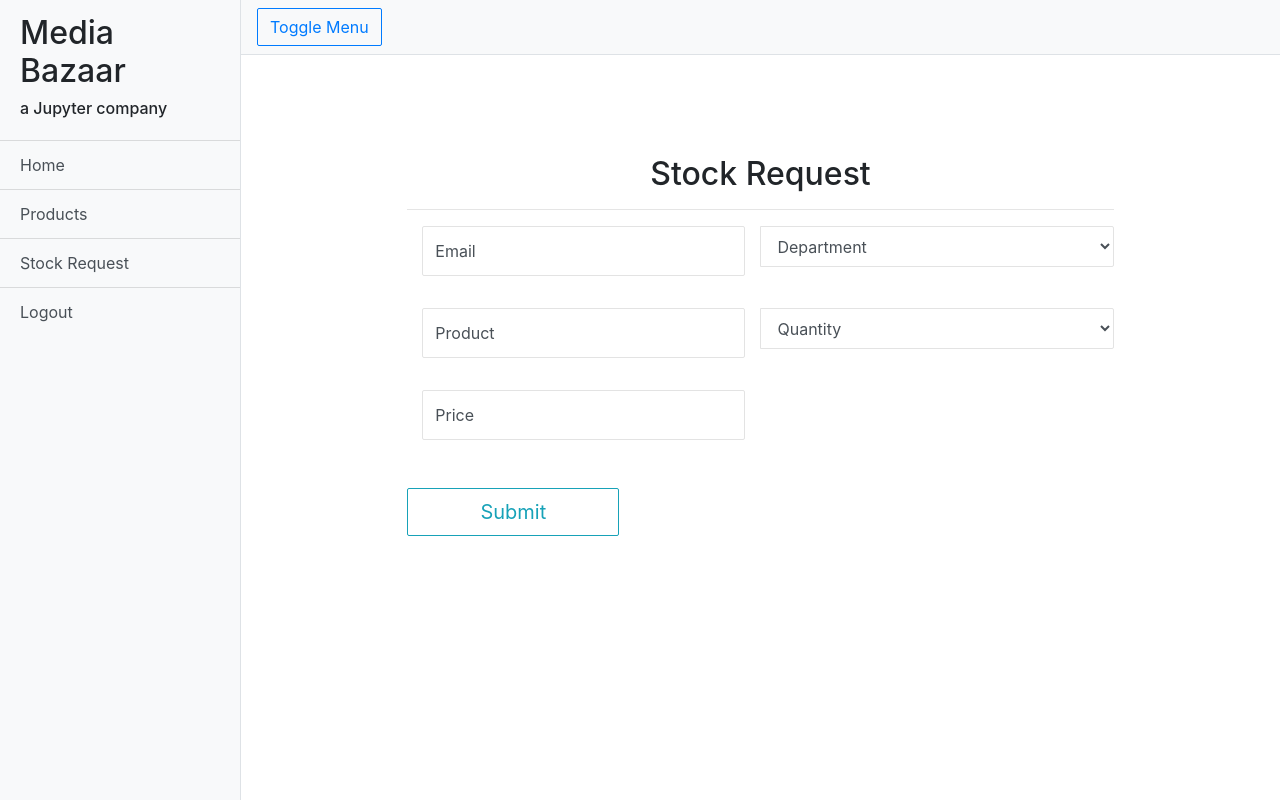
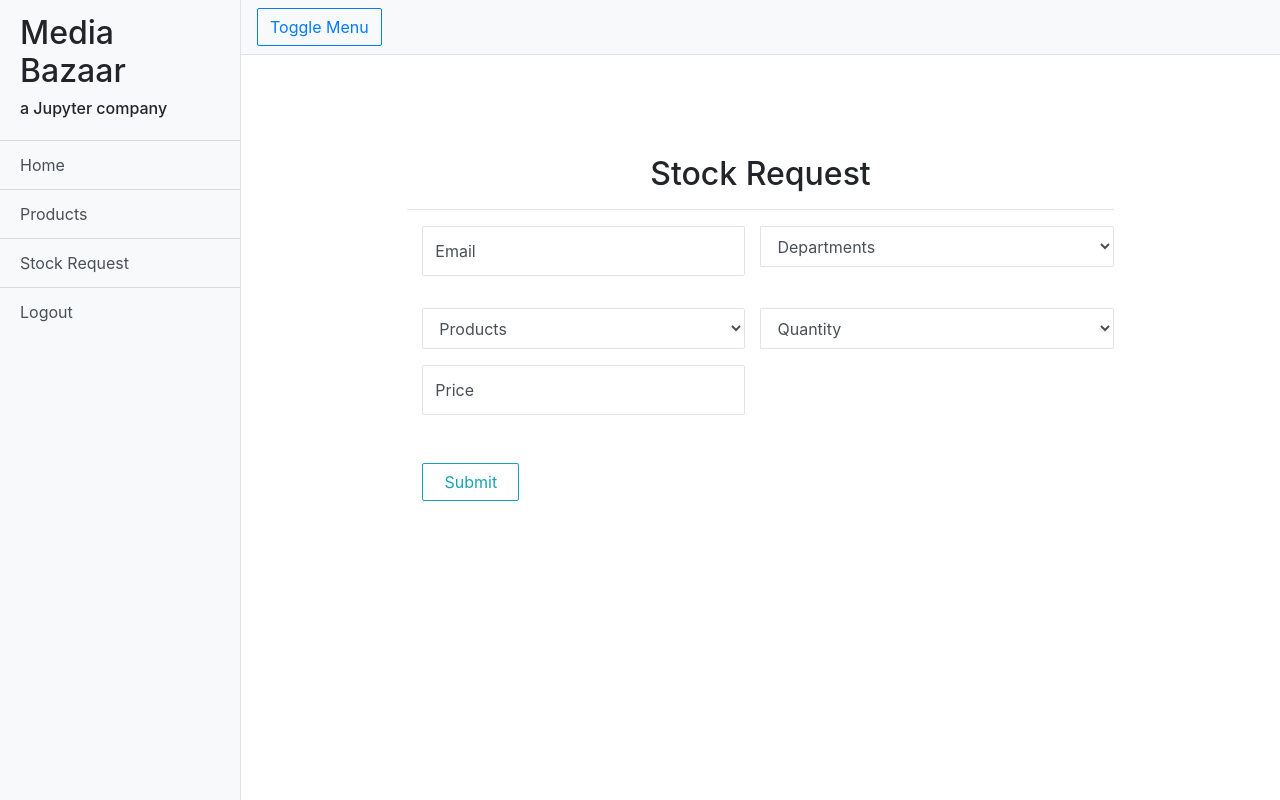
Before and after one commit to Josenavacar/MediaBazaar, a PHP site: the page made by mediaBazaarStockManagement/view/stock/request.php in a window 1280 px wide. Run offline with PHP 8.4, Linux system fonts and the light colour scheme; the template is opened without the code that fills it, so the values that code supplies are empty; some libraries are stand-ins or nearby versions.

Commit message:
Working on the stock request page
On this page admin will make be able to make an order when stock is low or empty.

```diff
--- a/mediaBazaarStockManagement/view/stock/request.php
+++ b/mediaBazaarStockManagement/view/stock/request.php
@@ -1,55 +1,117 @@
         <div class="container-fluid">
             <div class="request-form">
-                <form action="<?= URL ?>stock/stockrequest" method="post">
+                <form id="stockRequestForm" method="POST">
                     <h2 class="text-center">Stock Request</h2>
                     <hr>
                     <div class="form-group">
                         <div class="input-group">
                             <div class="col-lg-6 mb-3">
                                 <div class="form-label-group">
-                                    <input placeholder="Email" type="text" class="form-control">
+                                    <input id="email" name="email" placeholder="Email" type="text" class="form-control">
                                     <label>Email</label>
                                 </div>
                             </div>
 
                             <select class="form-control">
-                                <option hidden >Department</option>
-                                <option>Hardware</option>
-                                <option>Marketing</option>
+                                <option hidden >Departments</option>
+                                <?php foreach($departments as $department) { ?>
+                                    <option id="department"><?php echo $department["Name"] ?></option>
+                                <?php } ?>
+                            </select>
+                        </div>
+
+                        <div class="input-group">
+                            <div class="col-lg-6 mb-3">
+                                <select id="products" class="form-control">
+                                    <option hidden >Products</option>
+                                    <?php foreach($products as $product) { ?>
+                                        <option data-price="<?php echo $product["Price"]; ?>" value="<?php echo $product["Name"]; ?>" id="product"> <?php echo $product["Name"] ?></option>
+                                    <?php } ?>
+                                </select>
+                            </div>
+
+                            <select id="quantity" class="form-control">
+                                <option hidden >Quantity</option>
+                                <option value="100">100</option>
+                                <option value="200">200</option>
+                                <option value="300">300</option>
+                                <option value="400">400</option>
+                                <option value="500">500</option>
                             </select>
                         </div>
 
                         <div class="input-group">
                             <div class="col-lg-6 mb-3">
                                 <div class="form-label-group">
-                                    <input placeholder="Products" type="text" class="form-control">
-                                    <label>Product</label>
-                                </div>
-                            </div>
-
-                            <select class="form-control">
-                                <option hidden >Quantity</option>
-                                <option>100</option>
-                                <option>200</option>
-                                <option>300</option>
-                                <option>400</option>
-                                <option>500</option>
-                            </select>
-                        </div>
-
-                        <div class="input-group">
-                            <div class="col-lg-6 mb-3">
-                                <div class="form-label-group">
-                                    <input placeholder="Price" type="text" class="form-control">
+                                    <input id="total_price" placeholder="Price" type="text" class="form-control">
                                     <label>Price</label>
                                 </div>
                             </div>
                         </div>
                     </div>
-                    <button type="submit" class="btn btn-lg btn-outline-info btn-block submit">Submit</button>
+                    <div class="input-group">
+                        <div class="col-lg-6 mb-3">
+                            <button id="submit" type="submit" class="btn btn-md btn-outline-info btn-block submit">Submit</button>
+                        </div>
+                    </div>
                 </form>
             </div>
         </div>
     </div>
     <!-- /#page-content-wrapper -->
 </div>
+
+<script src="http://ajax.googleapis.com/ajax/libs/jquery/1.7.1/jquery.min.js" type="text/javascript"></script>
+<script type="text/javascript">
+    document.getElementById("quantity").addEventListener("change", getQuantity);
+
+    function getQuantity()
+    {
+        calculateTotalPrice();
+    }
+
+    function calculateTotalPrice()
+    {
+        let price = $('#products').find(':selected').attr('data-price');
+        let quantity = document.getElementById("quantity").value;
+        let totalPrice = quantity * price;
+        document.getElementById("total_price").value = totalPrice;
+        return totalPrice;
+    }
+
+    $("#submit").click(function (event)
+    {
+        event.preventDefault();
+        let totalPrice = calculateTotalPrice();
+        let email = document.getElementById("email").value;
+        let department = document.getElementById("department").value;
+        let product = document.getElementById("products").value;
+        let data =
+        {
+            totalPrice: totalPrice,
+            email: email,
+            department: department,
+            product: product
+        };
+
+        $.ajax
+        ({
+            type: "POST",
+            url: "http://localhost/mediabazaar/mediaBazaarStockManagement/stock/stockrequest",
+
+            data:
+            {
+                data: data
+            },
+            success: function (data)
+            {
+                // console.log(data);
+                window.location.href = "http://localhost/mediabazaar/mediaBazaarStockManagement/stock/result";
+            },
+            error: function (data)
+            {
+                console.log(data);
+            }
+        });
+    });
+</script>
```
Also changed, not shown: mediaBazaarStockManagement/controller/StockController.php (+31 -1 lines), mediaBazaarStockManagement/model/DepartmentModel.php (added, +9 -0 lines), mediaBazaarStockManagement/model/InventoryModel.php (+10 -0 lines), mediaBazaarStockManagement/view/stock/result.php (added, +18 -0 lines).
